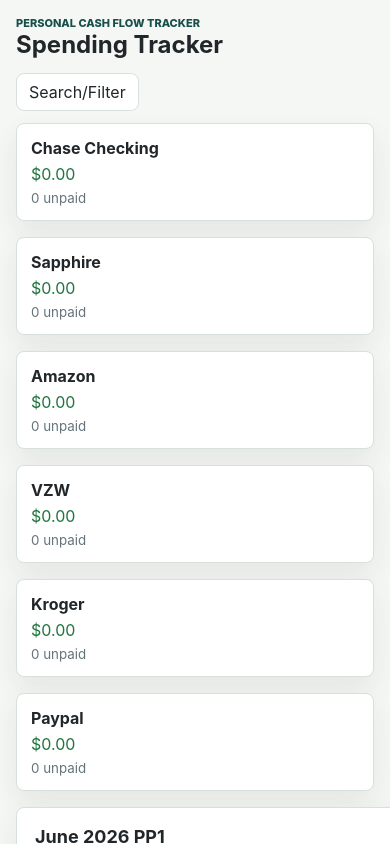
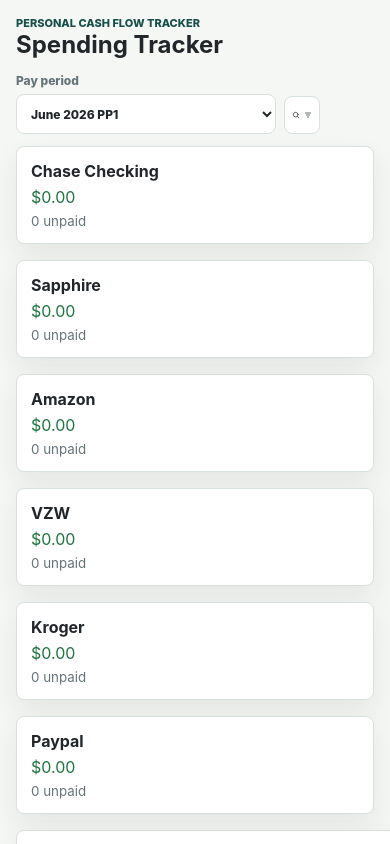
Before and after one commit to NikkiTheStitchQueen/personal-cash-flow-transactions, a Next.js app: page / in a window 390 px wide. Shown: the top 844 px of the page. Built offline with nearby package versions, Linux system fonts and the light colour scheme.

Commit message:
Additional transaction fields and layout

```diff
--- a/app/globals.css
+++ b/app/globals.css
@@ -84,11 +84,12 @@
   display: flex;
   flex-wrap: wrap;
   gap: 8px;
+  align-items: flex-end;
   justify-content: flex-end;
 }
 
 .toolbar {
-  grid-template-columns: 180px 220px minmax(220px, 1fr) auto;
+  grid-template-columns: 180px minmax(220px, 1fr) auto;
   margin-bottom: 16px;
   padding: 14px;
   background: var(--panel);
@@ -111,6 +112,10 @@
   color: var(--muted);
   font-size: 12px;
   font-weight: 800;
+}
+
+.compact-field {
+  width: 220px;
 }
 
 input,
@@ -240,6 +245,7 @@
 .ghost-button,
 .delete-button,
 .save-button,
+.icon-button,
 .status {
   min-height: 38px;
   border: 1px solid var(--line);
@@ -247,6 +253,34 @@
   padding: 8px 12px;
   background: white;
   color: var(--ink);
+}
+
+.icon-button {
+  display: inline-flex;
+  align-items: center;
+  justify-content: center;
+  gap: 4px;
+  width: 42px;
+  min-width: 42px;
+  padding: 8px;
+}
+
+.icon-button svg {
+  width: 18px;
+  height: 18px;
+  fill: none;
+  stroke: currentColor;
+  stroke-width: 2;
+  stroke-linecap: round;
+  stroke-linejoin: round;
+}
+
+.save-icon-button {
+  color: var(--good);
+}
+
+.cancel-icon-button {
+  color: var(--danger);
 }
 
 .primary-button {
@@ -444,6 +478,11 @@
   .toolbar {
     grid-template-columns: repeat(2, minmax(0, 1fr));
   }
+
+  .compact-field {
+    width: min(260px, 100%);
+  }
+
 }
 
 @media (max-width: 760px) {
@@ -461,4 +500,10 @@
   .filter-actions {
     justify-content: stretch;
   }
+
+  .icon-button {
+    width: 36px;
+    min-width: 36px;
+    padding: 7px;
+  }
 }
--- a/app/page.tsx
+++ b/app/page.tsx
@@ -57,7 +57,7 @@
 };
 
 const categories = Object.keys(categorySubcategories);
-const expenseTypes = ["Planned", "Necessary", "Regret", "Impulse"];
+const expenseTypes = ["Planned", "Necessary", "Regret", "Impulse", "Worth It"];
 
 const initialState: AppState = {
   activeMonth: currentMonth(),
@@ -132,6 +132,8 @@
 
   function addTransaction(event: FormEvent<HTMLFormElement>) {
     event.preventDefault();
+    const submitter = (event.nativeEvent as SubmitEvent).submitter as HTMLButtonElement | null;
+    const saveAndAddAnother = submitter?.value === "add-another";
     const form = new FormData(event.currentTarget);
     const amount = Number(form.get("amount"));
     const paid = form.get("paid") === "Yes";
@@ -164,7 +166,9 @@
     event.currentTarget.reset();
     setAddCategory("Income");
     setTransactionError("");
-    setIsAddModalOpen(false);
+    if (!saveAndAddAnother) {
+      setIsAddModalOpen(false);
+    }
   }
 
   function deleteTransaction(id: string) {
@@ -271,8 +275,15 @@
           <h1>Spending Tracker</h1>
         </div>
         <div className="header-actions">
-          <button type="button" className="ghost-button" onClick={() => setShowFilters((current) => !current)}>
-            Search/Filter
+          <label className="compact-field">
+            Pay period
+            <select value={state.activePayPeriod} onChange={(event) => updateState((current) => ({ ...current, activePayPeriod: event.target.value }))}>
+              {payPeriods.map((period) => <option key={period} value={period}>{formatPayPeriod(period)}</option>)}
+            </select>
+          </label>
+          <button type="button" className="icon-button" aria-label="Search and filter" title="Search and filter" onClick={() => setShowFilters((current) => !current)}>
+            <SearchIcon />
+            <FilterIcon />
           </button>
         </div>
       </header>
@@ -282,12 +293,6 @@
           <label>
             Month
             <input type="month" value={state.activeMonth} onChange={(event) => changeMonth(event.target.value)} />
-          </label>
-          <label>
-            Pay period
-            <select value={state.activePayPeriod} onChange={(event) => updateState((current) => ({ ...current, activePayPeriod: event.target.value }))}>
-              {payPeriods.map((period) => <option key={period} value={period}>{formatPayPeriod(period)}</option>)}
-            </select>
           </label>
           <label className="search-field">
             Search
@@ -388,8 +393,12 @@
                         <td><input className="table-input" value={editingTransaction.notes} onChange={(event) => updateEditing("notes", event.target.value)} /></td>
                         <td className="actions-column">
                           <div className="row-actions">
-                            <button type="button" className="save-button" onClick={saveEditing}>Save</button>
-                            <button type="button" className="delete-button" onClick={cancelEditing}>Cancel</button>
+                            <button type="button" className="icon-button save-icon-button" aria-label="Save transaction" title="Save" onClick={saveEditing}>
+                              <CheckIcon />
+                            </button>
+                            <button type="button" className="icon-button cancel-icon-button" aria-label="Cancel editing" title="Cancel" onClick={cancelEditing}>
+                              <XIcon />
+                            </button>
                           </div>
                           {editingError && <div className="action-error">{editingError}</div>}
                         </td>
@@ -420,7 +429,9 @@
                       <td>{transaction.notes}</td>
                       <td className="actions-column">
                         <div className="row-actions">
-                          <button type="button" className="ghost-button compact-button" onClick={() => startEditing(transaction)}>Edit</button>
+                          <button type="button" className="icon-button" aria-label="Edit transaction" title="Edit" onClick={() => startEditing(transaction)}>
+                            <PencilIcon />
+                          </button>
                           <button type="button" className="delete-button" onClick={() => deleteTransaction(transaction.id)}>x</button>
                         </div>
                       </td>
@@ -515,7 +526,8 @@
               </div>
               {transactionError && <div className="form-error">{transactionError}</div>}
               <div className="modal-actions">
-                <button className="primary-button" type="submit">Save transaction</button>
+                <button className="primary-button" type="submit" value="close">Save transaction</button>
+                <button className="ghost-button" type="submit" value="add-another">Save and add another</button>
                 <button className="ghost-button" type="button" onClick={() => setIsAddModalOpen(false)}>Cancel</button>
               </div>
             </form>
@@ -533,6 +545,51 @@
       <span>{label}</span>
       <strong className={`${tone}-text`}>{value}</strong>
     </article>
+  );
+}
+
+function SearchIcon() {
+  return (
+    <svg aria-hidden="true" viewBox="0 0 24 24">
+      <circle cx="11" cy="11" r="7" />
+      <path d="m16.5 16.5 4 4" />
+    </svg>
+  );
+}
+
+function FilterIcon() {
+  return (
+    <svg aria-hidden="true" viewBox="0 0 24 24">
+      <path d="M4 6h16" />
+      <path d="M7 12h10" />
+      <path d="M10 18h4" />
+    </svg>
+  );
+}
+
+function PencilIcon() {
+  return (
+    <svg aria-hidden="true" viewBox="0 0 24 24">
+      <path d="M12 20h9" />
+      <path d="M16.5 3.5a2.1 2.1 0 0 1 3 3L7 19l-4 1 1-4Z" />
+    </svg>
+  );
+}
+
+function CheckIcon() {
+  return (
+    <svg aria-hidden="true" viewBox="0 0 24 24">
+      <path d="m20 6-11 11-5-5" />
+    </svg>
+  );
+}
+
+function XIcon() {
+  return (
+    <svg aria-hidden="true" viewBox="0 0 24 24">
+      <path d="M18 6 6 18" />
+      <path d="m6 6 12 12" />
+    </svg>
   );
 }
 
```
Also changed, not shown: 1 other file (tests, documents, lock files or other folders).
